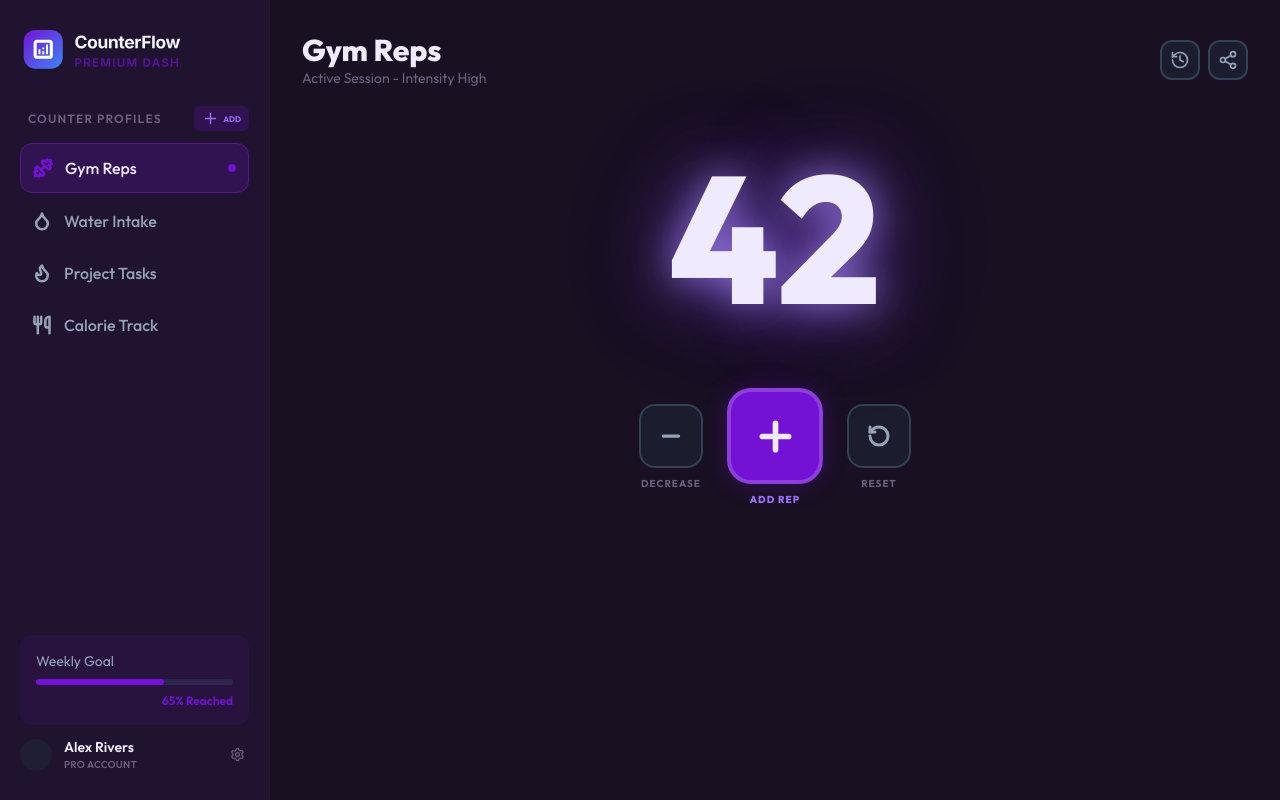
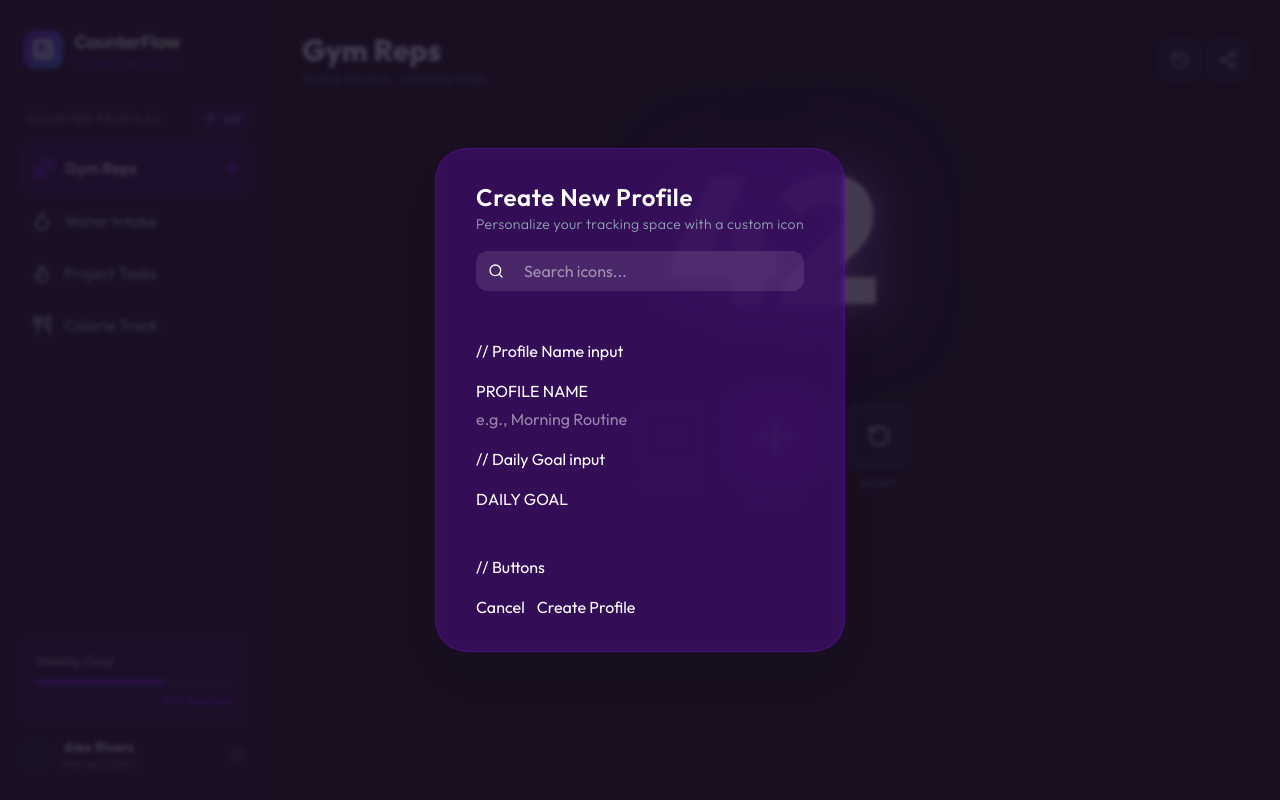
Before and after one commit to mano-coder/CounterFlow-app, a React (Vite) app: page / in a window 1280 px wide. Built offline with nearby package versions, Linux system fonts and the light colour scheme.

Commit message:
add: CreateProfileModal component

```diff
--- a/src/App.jsx
+++ b/src/App.jsx
@@ -5,6 +5,7 @@ import Sidebar from "./components/Sidebar";
 import CounterPanel from "./components/CounterPanel";
 import QuickStats from "./components/QuickStats";
 import ConfirmationDialog from "./components/ConfirmationDialog";
+import CreateProfileModal from "./components/CreateProfileModal";
 
 const initialProfiles = [
   {
@@ -132,11 +133,15 @@ export default function App() {
     tab: switchProfileKey,
     isModalOpen: isResetOpen,
     closeModal: () => setIsResetOpen(false),
-    confirm: () => { resetCount(); setIsResetOpen(false) },
+    confirm: () => {
+      resetCount();
+      setIsResetOpen(false);
+    },
   });
 
   return (
     <>
+      <CreateProfileModal onCancel={() => onCancel} />
       {isResetOpen && (
         <ConfirmationDialog
           onConfirm={() => {
--- /dev/null
+++ b/src/components/CreateProfileModal.jsx
@@ -0,0 +1,46 @@
+import { Search } from "lucide-react";
+
+export default function CreateProfileModal({ onCancel }) {
+  return (
+    <div className="fixed inset-0 z-50 flex items-center justify-center bg-[#191022]/80 backdrop-blur-[2px]">
+      <div className="bg-progress-fill/30 border-progress-fill/30 items-left flex flex-col gap-4 rounded-[32px] border px-10 py-8 text-white shadow-2xl shadow-black/10 backdrop-blur-[4px]">
+        <div className="gap-1">
+          <h1 className="text-2xl font-semibold tracking-wide text-white">
+            Create New Profile
+          </h1>
+          <p className="text-text-secondary max-w-sm text-center text-sm leading-relaxed font-light tracking-wide">
+            Personalize your tracking space with a custom icon
+          </p>
+        </div>
+        <div className="relative w-full rounded-xl bg-white/10 py-2 px-3">
+          <Search
+            className="absolute top-1/2 left-3 -translate-y-1/2"
+            size={16}
+          />
+          <input placeholder="Search icons..." className="w-full pl-9 outline-none" />
+        </div>
+        {/* // Category pills */}
+        <div className="flex gap-2">{/* map over categories array */}</div>
+        {/* // Icon grid */}
+        <div className="grid max-h-[180px] w-full grid-cols-6 gap-2 overflow-y-auto">
+          {/* map over filtered icons */}
+        </div>
+        // Profile Name input
+        <div className="flex w-full flex-col gap-1">
+          <label>PROFILE NAME</label>
+          <input placeholder="e.g., Morning Routine" />
+        </div>
+        // Daily Goal input
+        <div className="flex w-full flex-col gap-1">
+          <label>DAILY GOAL</label>
+          <input type="number" />
+        </div>
+        // Buttons
+        <div className="flex w-full gap-3">
+          <button onClick={onCancel}>Cancel</button>
+          <button>Create Profile</button>
+        </div>
+      </div>
+    </div>
+  );
+}
```
